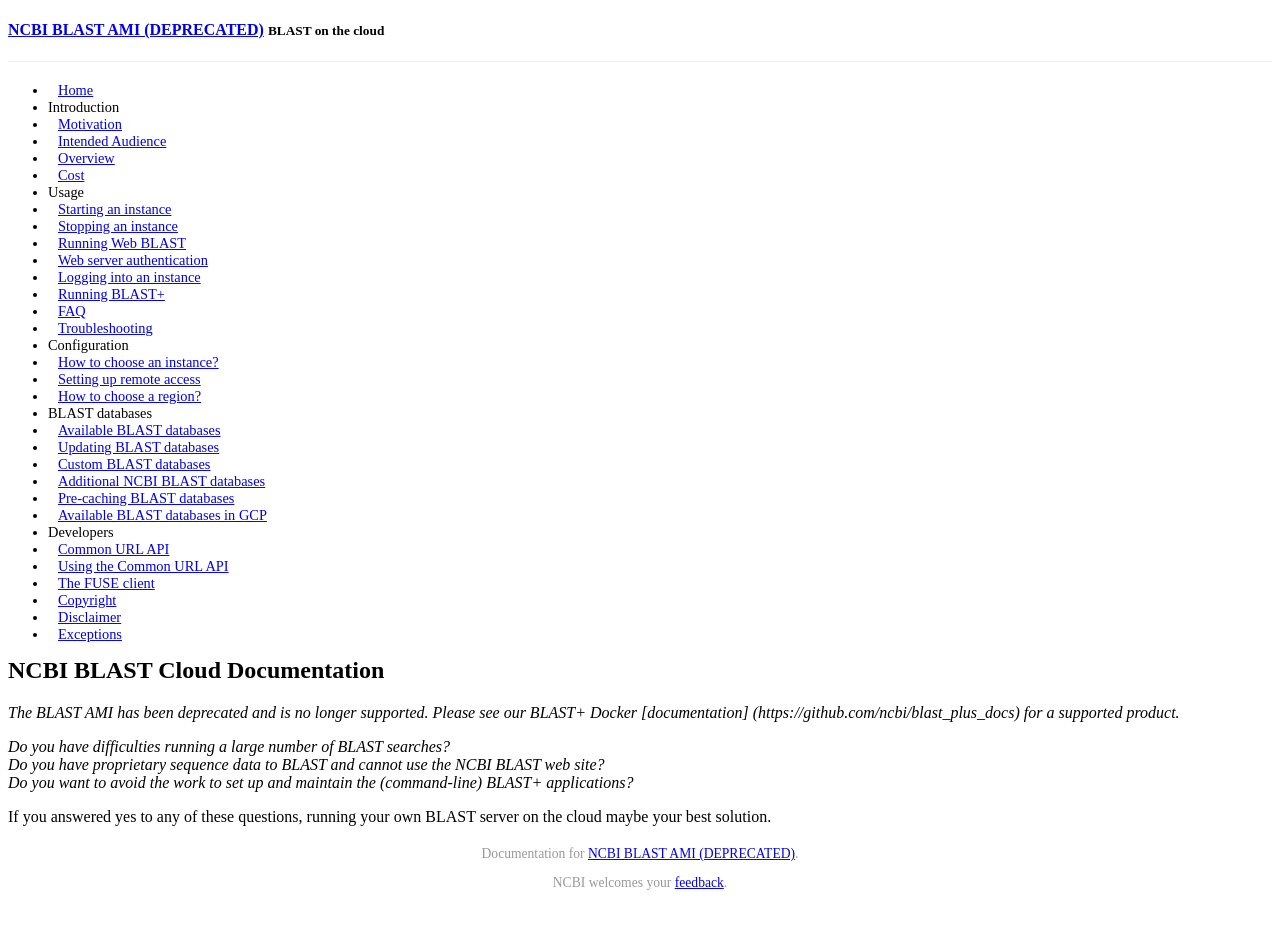
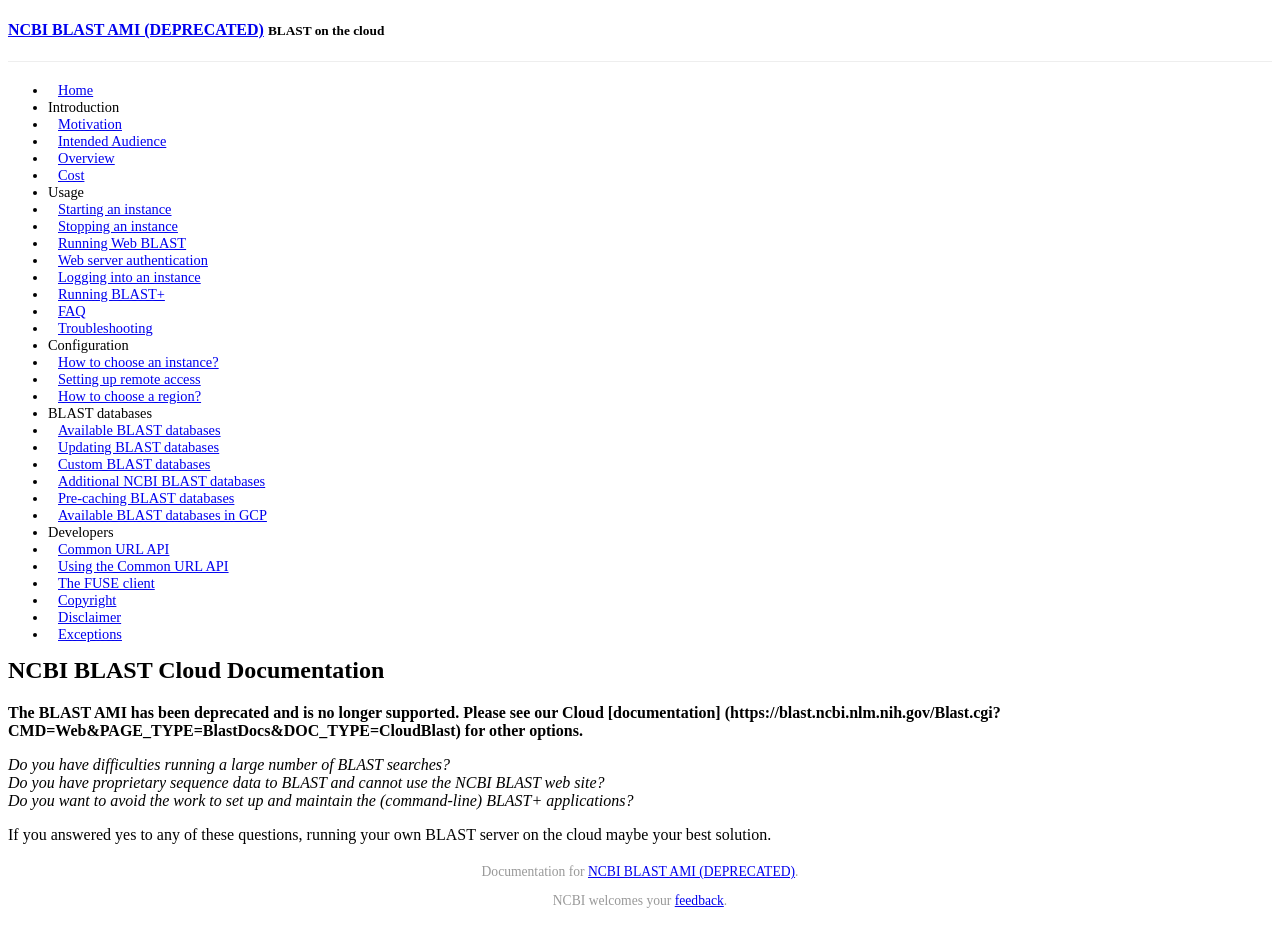
Before and after one commit to ncbi/blast-cloud, a Jekyll site: the page built from index.md, in a window 1280 px wide. Built offline with Jekyll 4.4.1, drawn with Linux system fonts in a browser that asks for light colours; a style sheet for code colours, icons or effects is not loaded.

Commit message:
Adjust text, JIRA:BDOC-370

```diff
--- a/index.md
+++ b/index.md
@@ -3,7 +3,9 @@ layout: page
 title: "NCBI BLAST Cloud Documentation"
 ---
 
-*The BLAST AMI has been deprecated and is no longer supported.  Please see our BLAST+ Docker [documentation] (https://github.com/ncbi/blast_plus_docs) for a supported product.*
+**The BLAST AMI has been deprecated and is no longer supported.  Please see our Cloud [documentation] (https://blast.ncbi.nlm.nih.gov/Blast.cgi?CMD=Web&PAGE_TYPE=BlastDocs&DOC_TYPE=CloudBlast) for other options.**
+
+
 
 
 _Do you have difficulties running a large number of BLAST searches?<br>
```
